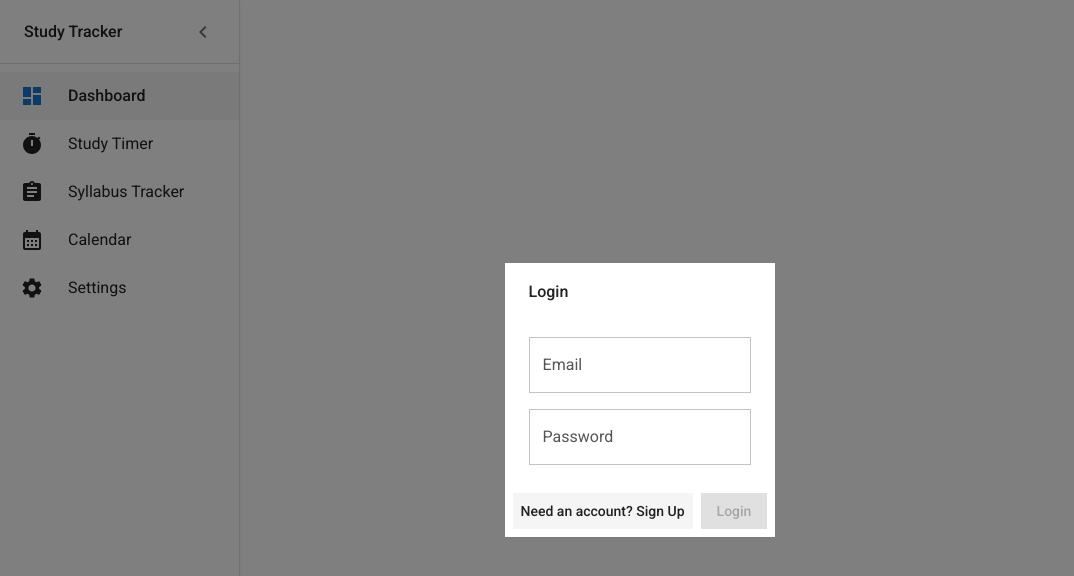
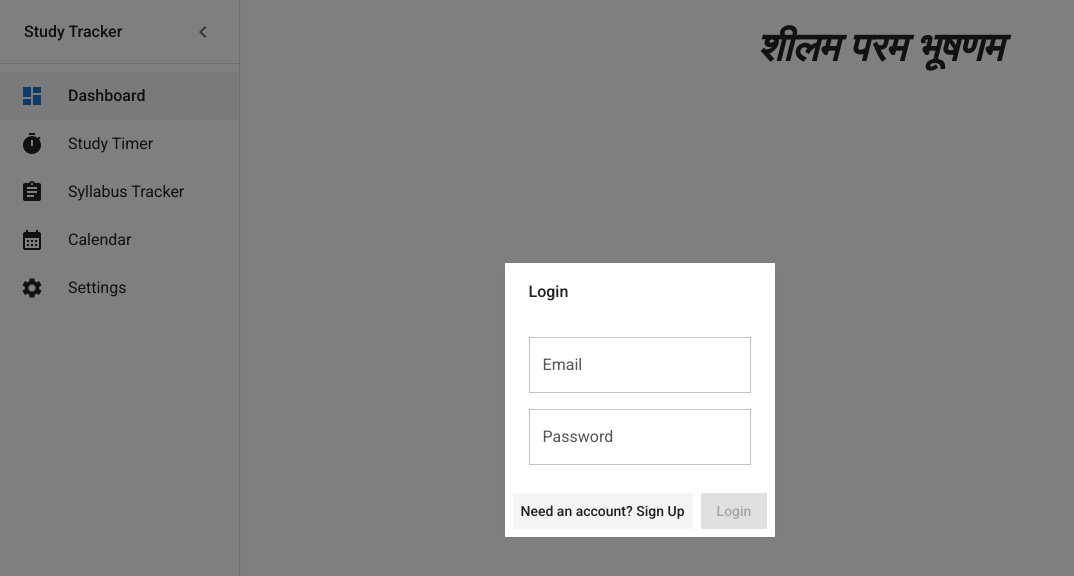
Before and after one commit to abhinavs1729/upsc_study_tracker, a React (Create React App) app: page / in a window 1280 px wide. Shown: the top 576 px of the page, without its empty margins (0-1074 px from the left). Built offline with nearby package versions, Linux system fonts and the light colour scheme; no server answers.

Commit message:
fix: reduce spacing around Sanskrit phrase

```diff
--- a/src/components/Layout.tsx
+++ b/src/components/Layout.tsx
@@ -165,9 +165,40 @@ const Layout: React.FC<LayoutProps> = ({ currentUser, children }) => {
             easing: theme.transitions.easing.sharp,
             duration: theme.transitions.duration.leavingScreen,
           }),
+          overflow: 'auto',
+          position: 'relative',
+          pt: 2
         }}
       >
-        {children}
+        <Box sx={{
+          maxWidth: '100%',
+          width: '100%',
+          overflow: 'visible'
+        }}>
+          <Box sx={{
+            display: 'flex',
+            flexDirection: 'column',
+            alignItems: 'center',
+            mb: 1,
+            position: 'relative',
+            pt: 1
+          }}>
+            <Typography
+              variant="h3"
+              sx={{
+                fontFamily: 'Roboto',
+                fontWeight: 700,
+                fontStyle: 'italic',
+                fontSize: { xs: '2rem', sm: '2.25rem', md: '2.5rem' },
+                textAlign: 'center',
+                lineHeight: 1.2
+              }}
+            >
+              शीलम परम भूषणम
+            </Typography>
+          </Box>
+          {children}
+        </Box>
       </Box>
     </Box>
   );
```
